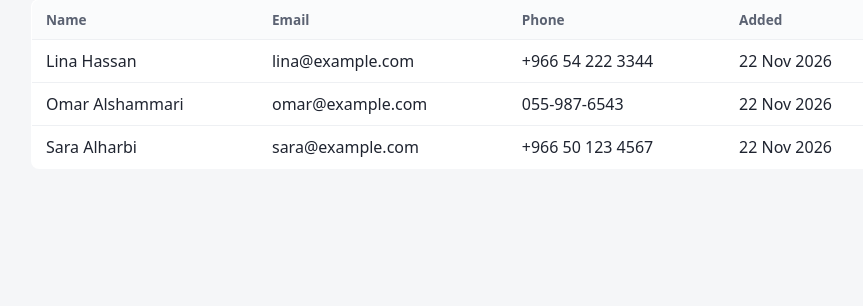
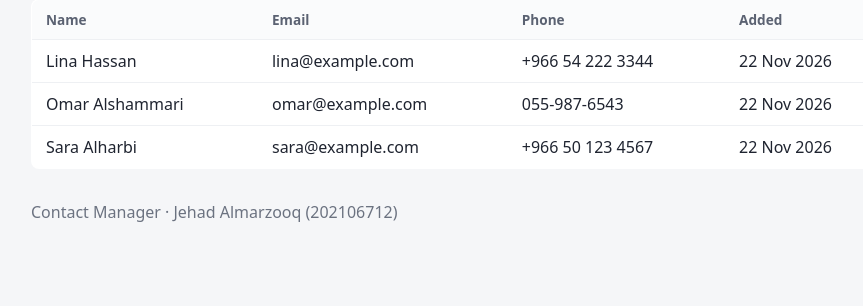
Before and after one commit to jehadalmermesh/contact-manager, a PHP site: page / in a window 1280 px wide. Shown: the part 149-455 px from the top of the page, without its empty margins (179-1042 px from the left). Run offline with PHP 8.4, Linux system fonts and the light colour scheme; data comes from the database, SQL or seed files in the repository.

Commit message:
Add footer with student info

```diff
--- a/views/layout/footer.php
+++ b/views/layout/footer.php
@@ -1,3 +1,6 @@
 </main>
+<footer class="container muted">
+    Contact Manager &middot; Jehad Almarzooq (202106712)
+</footer>
 </body>
 </html>
```
